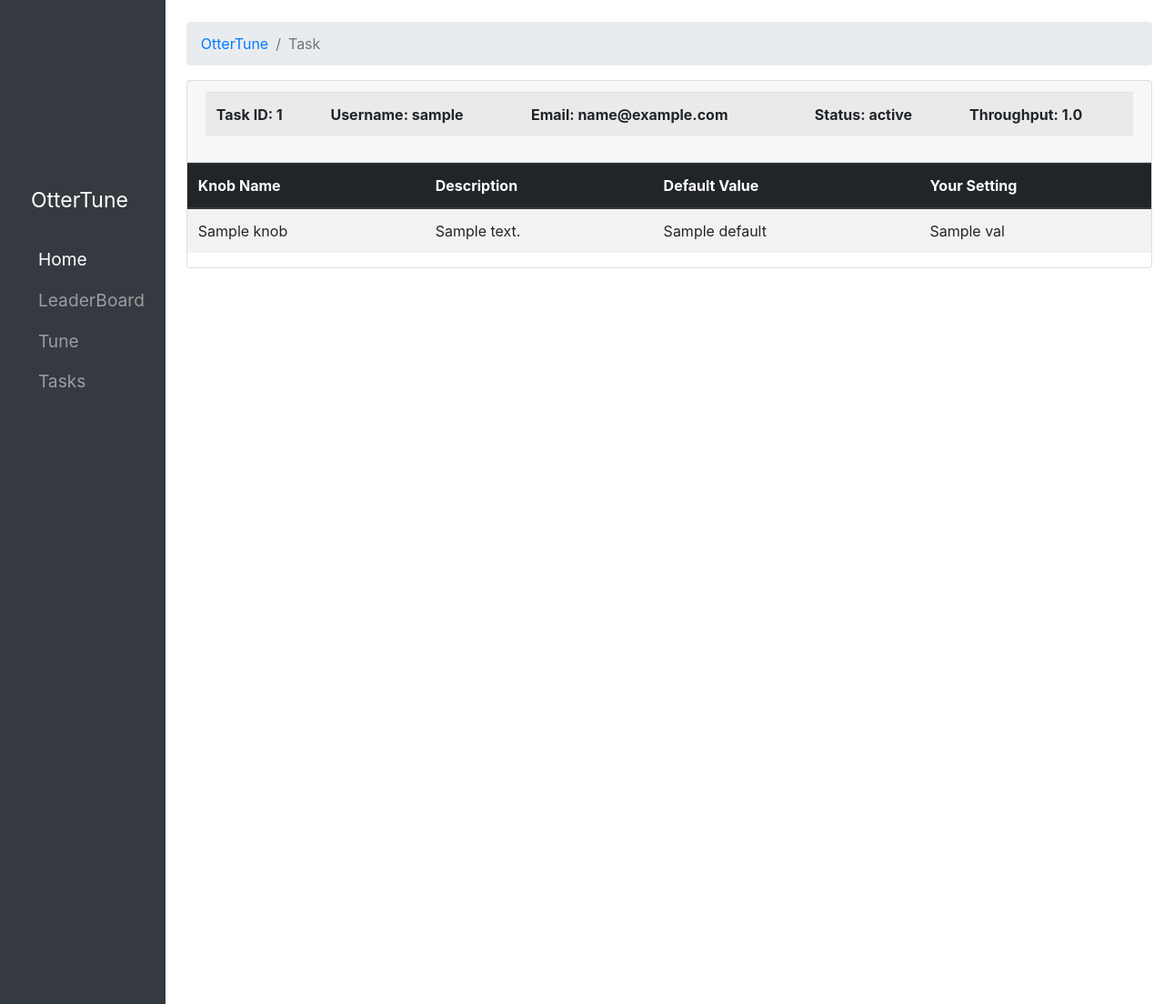
After one commit to suafeng/ottertune-web-interface, a Django app: template demo/templates/info.html in a window 1280 px wide. The commit adds this page. Shown: the whole page at 91% size. Run offline with Django 3.2, Linux system fonts and the light colour scheme; tables that the repository leaves empty hold one stand-in row (values such as "Sample post"); the template is opened without the code that fills it: values that come from a table or form of the project are taken from there, most other values are stand-ins (such as "Sample title", 1, 10 or a date in 2020); lists and menus that the app fills with data are empty; parts of the project's set-up code (start-up, migrations or seed data) failed here and were passed over; some libraries are stand-ins or nearby versions.

Commit message:
add task info

```diff
--- a/demo/templates/base.html
+++ b/demo/templates/base.html
@@ -6,14 +6,14 @@
 <style type="text/css">
 .navbar-fixed-left {
   width: 15%;
-  height: 100vh;
-  position: fixed;
+  height: 138vh;
+  position: relative;
 }
 
 .main-content {
   top: 3%;
   width: 83%;
-  position: fixed;
+  position: absolute;
   right: 1%;
 }
 
@@ -32,12 +32,14 @@
 a.navbar-brand
 {
   font-size: 120%;
+  margin-top: 30px;
   margin-bottom: 15%;
+  position: relative;
+}
 
-}
 </style>
 
-  <!-- Javascript imports -->
+  <!--Javascript imports -->
   <script type="text/javascript" src="/static/js/bootstrap.min.js"></script>
 
   <!-- CSS imports -->
@@ -74,21 +76,11 @@ a.navbar-brand
           <a class="nav-link" href="/select/">Tune</a>
         </li>
         <li class="nav-item">
-          <a class="nav-link" href="/task/">Tasks</a>
+          <a class="nav-link" href="/tasks/">Tasks</a>
         </li>
       </ul>
 
   </nav>
-
-
-    <!--header>
-      {% if user.is_authenticated %}
-        <a href="{% url 'logout' %}">logout</a>
-      {% else %}
-        <a href="{% url 'login' %}">login</a> / <a href="{% url 'signup' %}">signup</a>
-      {% endif %}
-      <hr>
-    </header-->
 
 
     <main>
--- /dev/null
+++ b/demo/templates/info.html
@@ -0,0 +1,55 @@
+{% extends 'base.html' %}
+
+{% block content %}
+
+<div class="main-content">
+  <ol class="breadcrumb">
+    <li class="breadcrumb-item">
+      <a href="#">OtterTune</a>
+    </li>
+    <li class="breadcrumb-item active">Task</li>
+  </ol>
+
+  <form method="post">
+  <div class="card" >
+    <div class="card-header">
+      <table class="table table-striped">
+        <tbody>
+          <tr>
+            <th scope="col">Task ID: {{task.id}}</th>
+            <th scope="col">Username: {{task.username}}</th>
+            <th scope="col">Email: {{task.email}}</th>
+            <th scope="col">Status: {{task.status}}</th>
+            <th scope="col">Throughput: {{task.throughput}}</th>
+          </tr>
+        </tbody>
+      </table>
+    </div>
+      <table class="table table-striped">
+        <thead class="thead-dark">
+          <tr>
+            <th scope="col">Knob Name</th>
+            <th scope="col">Description</th>
+            <th scope="col">Default Value</th>
+            <th scope="col">Your Setting</th>
+          </tr>
+        </thead>
+
+        <tbody>
+          {% for knob, val in settings %}
+          <tr>
+            <td>{{ knob.name }}</td>
+            <td>{{ knob.description }}</td>
+            <td>{{ knob.default }}</td>
+            <td>{{ val }}</td>
+          </tr>
+          {% endfor %}
+        </tbody>
+      </table>
+    </div>
+
+  </div>
+  </form>
+</div>
+
+{% endblock %}
--- a/demo/templates/lead.html
+++ b/demo/templates/lead.html
@@ -24,7 +24,8 @@
           <tr>
             <th scope="col">Rank #</th>
             <th scope="col">User</th>
-            <th scope="col">Tuning Time</th>
+            <th scope="col">Email</th>
+            <th scope="col">Task ID</th>
             <th scope="col">Throughput</th>
           </tr>
         </thead>
@@ -35,6 +36,7 @@
             <td>{{ forloop.counter }}</td>
             <td>{{ lead.username }}</td>
             <td>{{ lead.email }}</td>
+            <td><a href="/task_info/{{lead.id}}">{{ lead.id }}</a></td>
             <td>{{ lead.throughput }}</td>
           </tr>
           {% endfor %}
--- a/demo/templates/task.html
+++ b/demo/templates/task.html
@@ -26,7 +26,7 @@
             <th scope="col">User</th>
             <th scope="col">Email</th>
             <th scope="col">Status</th>
-            <th scope="col">Throughput</th>
+            <!--th scope="col">Throughput</th-->
           </tr>
         </thead>
 
@@ -37,7 +37,7 @@
             <td>{{ task.username }}</td>
             <td>{{ task.email }}</td>
             <td>{{ task.status }}</td>
-            <td>{{ task.throughput }}</td>
+            <!--td>{{ task.throughput }}</td-->
           </tr>
           {% endfor %}
         </tbody>
--- a/demo/urls.py
+++ b/demo/urls.py
@@ -11,7 +11,8 @@ urlpatterns = [
     url(r'^signup/$', core_views.signup, name='signup'),
     url(r'^select/$', core_views.tpcc, name='tpcc'),
     url(r'^lead/$', core_views.lead, name='lead'),
-    url(r'^task/$', core_views.task, name='task'),
+    url(r'^tasks/$', core_views.tasks, name='tasks'),
     url(r'^new_result/$', core_views.new_result, name='new_result'),
-    url(r'^get_result/(?P<task_id>[0-9a-zA-Z]+)$', core_views.get_result, name="get_result")
+    url(r'^get_result/(?P<task_id>[0-9a-zA-Z]+)$', core_views.get_result, name="get_result"),
+    url(r'^task_info/(?P<task_id>[0-9]+)$', core_views.task_info, name="task_info")
 ]
```
Also changed, not shown: demo/demo/views.py (+17 -1 lines), 3 other files.
